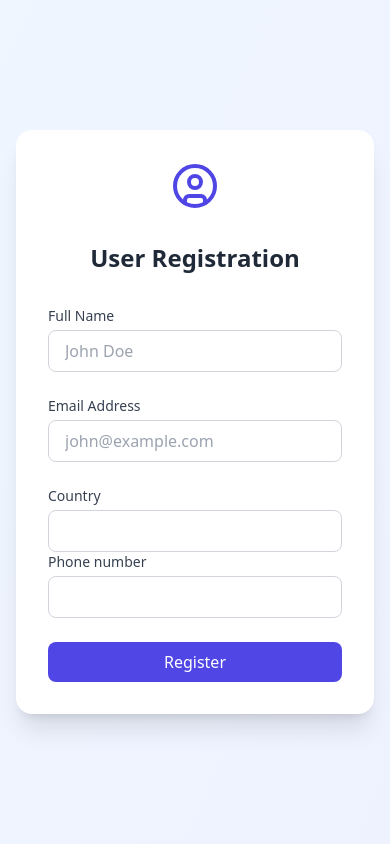
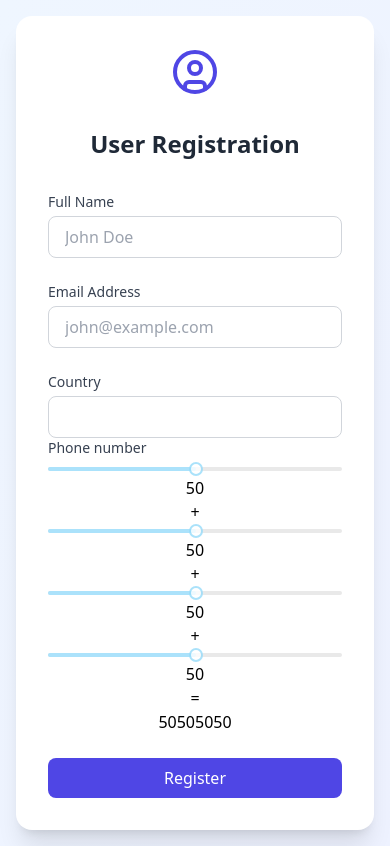
Before and after one commit to l-holter/baddest-ui, a React (Vite) app: page / in a window 390 px wide. Built offline with nearby package versions, Linux system fonts and the light colour scheme.

Commit message:
phone number slider input

```diff
--- a/package.json
+++ b/package.json
@@ -11,6 +11,7 @@
   },
   "dependencies": {
     "lucide-react": "^0.344.0",
+    "rc-slider": "^11.1.7",
     "react": "^18.3.1",
     "react-dom": "^18.3.1"
   },
--- a/src/components/RegistrationForm.tsx
+++ b/src/components/RegistrationForm.tsx
@@ -1,17 +1,19 @@
 import React, { useState } from 'react';
 import { Check } from 'lucide-react';
+import Slider from 'rc-slider';
+import 'rc-slider/assets/index.css';
 
 interface FormData {
   fullName: string;
   email: string;
-  phoneNumber: string;
+  phoneNumberComplete: string;
   countryCode: string;
 }
 
 interface FormErrors {
   fullName?: string;
   email?: string;
-  phoneNumber?: string;
+  phoneNumberComplete?: string;
   countryCode?: string;
 }
 
@@ -19,7 +21,7 @@ const RegistrationForm = () => {
   const [formData, setFormData] = useState<FormData>({
     fullName: '',
     email: '',
-    phoneNumber: '',
+    phoneNumberComplete: "50505050",
     countryCode: ''
   });
   const [isCountryCodeDialogOpen, setIsCountryCodeDialogOpen] = useState(false);
@@ -27,6 +29,11 @@ const RegistrationForm = () => {
 
   const [errors, setErrors] = useState<FormErrors>({});
   const [submitted, setSubmitted] = useState(false);
+
+  const [phoneNumber1, setPhoneNumber1] = useState(50);
+  const [phoneNumber2, setPhoneNumber2] = useState(50);
+  const [phoneNumber3, setPhoneNumber3] = useState(50);
+  const [phoneNumber4, setPhoneNumber4] = useState(50);
 
   const validateForm = (): boolean => {
     const newErrors: FormErrors = {};
@@ -47,16 +54,6 @@ const RegistrationForm = () => {
       newErrors.countryCode = 'Country code is required';
     } else if (formData.countryCode.length != 2) {
       newErrors.countryCode = 'Code must be at exactly 2 characters long';
-    }
-
-    if (!formData.phoneNumber) {
-      newErrors.phoneNumber = 'Phone number is required';
-    } else {
-      const date = new Date(formData.phoneNumber);
-      const today = new Date();
-      if (date > today) {
-        newErrors.phoneNumber = 'Date cannot be in the future';
-      }
     }
 
     setErrors(newErrors);
@@ -97,6 +94,35 @@ const RegistrationForm = () => {
       countryCode: selectedCountryCode
     })
   }
+  const handleSliderChange = (index: number, value: number) => {
+    switch (index) {
+      case 1:
+        setPhoneNumber1(value);
+        break;
+      case 2:
+        setPhoneNumber2(value);
+        break;
+      case 3:
+        setPhoneNumber3(value);
+        break;
+      case 4:
+        setPhoneNumber4(value);
+        break;
+      default:
+        break;
+    }
+
+    const formattedPhoneNumber1 = phoneNumber1.toString().padStart(2, '0');
+    const formattedPhoneNumber2 = phoneNumber2.toString().padStart(2, '0');
+    const formattedPhoneNumber3 = phoneNumber3.toString().padStart(2, '0');
+    const formattedPhoneNumber4 = phoneNumber4.toString().padStart(2, '0');
+
+    const completeNumber = `${formattedPhoneNumber1}${formattedPhoneNumber2}${formattedPhoneNumber3}${formattedPhoneNumber4}`;
+    setFormData((prevData) => ({
+      ...prevData,
+      phoneNumberComplete: completeNumber,
+    }));
+  };
 
   if (submitted) {
     return (
@@ -180,17 +206,60 @@ const RegistrationForm = () => {
         <label htmlFor="phoneNumber" className="block text-sm font-medium text-gray-700 mb-1">
           Phone number
         </label>
-        <input
-          type="text"
-          id="phoneNumber"
-          name="phoneNumber"
-          value={formData.phoneNumber}
-          onChange={handleChange}
-          className={`w-full px-4 py-2 rounded-lg border ${errors.phoneNumber ? 'border-red-500' : 'border-gray-300'
-            } focus:ring-2 focus:ring-indigo-500 focus:border-transparent transition duration-200`}
-        />
-        {errors.phoneNumber && (
-          <p className="mt-1 text-sm text-red-600">{errors.phoneNumber}</p>
+        <div>
+          <Slider
+            min={0}
+            max={99}
+            defaultValue={50}
+            step={1}
+            onChange={(value) => handleSliderChange(1, value)}
+            onChangeComplete={(value) => handleSliderChange(1, value)}
+            id="phoneNumber1"
+            value={phoneNumber1}
+          />
+          <p className="text-center">{phoneNumber1.toString().padStart(2, '0')}</p>
+          <p className="text-center">+</p>
+          <Slider
+            min={0}
+            max={99}
+            defaultValue={50}
+            step={1}
+            onChange={(value) => handleSliderChange(2, value)}
+            onChangeComplete={(value) => handleSliderChange(2, value)}
+            id="phoneNumber2"
+            value={phoneNumber2}
+          />
+          <p className="text-center">{phoneNumber2.toString().padStart(2, '0')}</p>
+          <p className="text-center">+</p>
+          <Slider
+            min={0}
+            max={99}
+            defaultValue={50}
+            step={1}
+            onChange={(value) => handleSliderChange(3, value)}
+            onChangeComplete={(value) => handleSliderChange(3, value)}
+            id="phoneNumber3"
+            value={phoneNumber3}
+          />
+          <p className="text-center">{phoneNumber3.toString().padStart(2, '0')}</p>
+          <p className="text-center">+</p>
+          <Slider
+            min={0}
+            max={99}
+            defaultValue={50}
+            step={1}
+            onChange={(value) => handleSliderChange(4, value)}
+            onChangeComplete={(value) => handleSliderChange(4, value)}
+            id="phoneNumber4"
+            value={phoneNumber4}
+          />
+          <p className="text-center">{phoneNumber4.toString().padStart(2, '0')}</p>
+          <p className="text-center">=</p>
+          <p className="text-center">{formData.phoneNumberComplete}</p>
+        </div>
+
+        {errors.phoneNumberComplete && (
+          <p className="mt-1 text-sm text-red-600">{errors.phoneNumberComplete}</p>
         )}
       </div>
 
```
Also changed, not shown: 1 other file (tests, documents, lock files or other folders).
